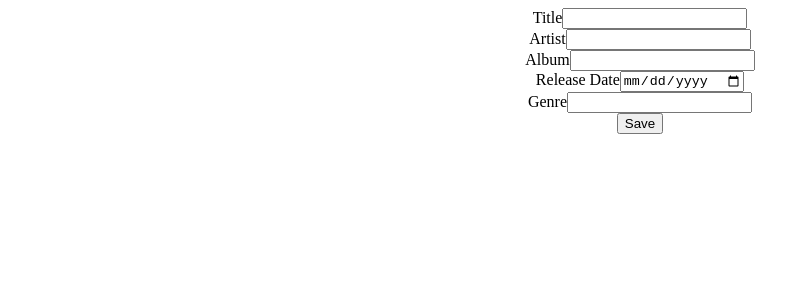
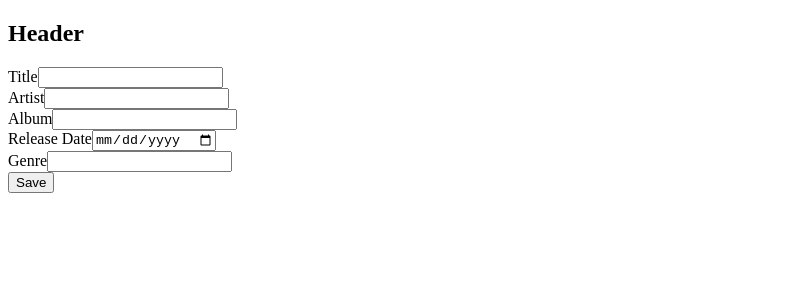
Before and after one commit to Andy-J-Smith/Music_Library_Front_End, a React (Create React App) app: page / in a window 1280 px wide. Shown: the top 300 px of the page, without its empty margins (0-810 px from the left). Built offline with nearby package versions, Linux system fonts and the light colour scheme.

Commit message:
Added function logic for display song component

```diff
--- a/src/App.js
+++ b/src/App.js
@@ -1,27 +1,35 @@
-import React, { useState } from 'react';
+import React, { useState } from "react";
 import "./App.css";
 import AddSong from "./Components/AddSong/AddSong";
-import '@fontsource/roboto';
-import '@material-ui/core';
+import DisplaySong from "./Components/DisplaySong/DisplaySong";
+import "@fontsource/roboto";
+import "@material-ui/core";
 
-
-
-import './App.css';
+import "./App.css";
 
 function App() {
-  const [songs, setSongs] = useState([
+  const [songs, setSongs] = useState([]);
 
-  ]);
-
-  function addNewSong(song){
+  function addNewSong(song) {
     let tempSongs = [...songs, song];
     setSongs(tempSongs);
   }
 
+  return (
+    <div className="container">
+      <div className="row justify-content-md-center">
+        <div className="col-md-auto">
+          <nav>
+            <h1>Header</h1>
+          </nav>
+        </div>
+      </div>
 
-  return (
-    <div className="App">
-     <AddSong/>
+      <div className="row justify-content-md-center">
+        <div className="col-md-6">
+          <AddSong />
+        </div>
+      </div>
 
     </div>
   );
--- a/src/Components/DisplaySong/DisplaySong.jsx
+++ b/src/Components/DisplaySong/DisplaySong.jsx
@@ -0,0 +1,24 @@
+import React from "react";
+import "./DisplaySong.css";
+
+const DisplaySong = (props) => {
+  return (
+    <div className="container">
+      <div>
+        {props.parentSongs.map((song, index) => {
+          return (
+            <div key={index}>
+              <div className="title">{song.title}</div>
+              <div className="artist">{song.artist}</div>
+              <div className="album">{song.album}</div>
+              <div className="release_date">{song.release_date}</div>
+              <div className="genre">{song.genre}</div>
+            </div>
+          );
+        })}
+      </div>
+    </div>
+  );
+};
+
+export default DisplaySong;
```
